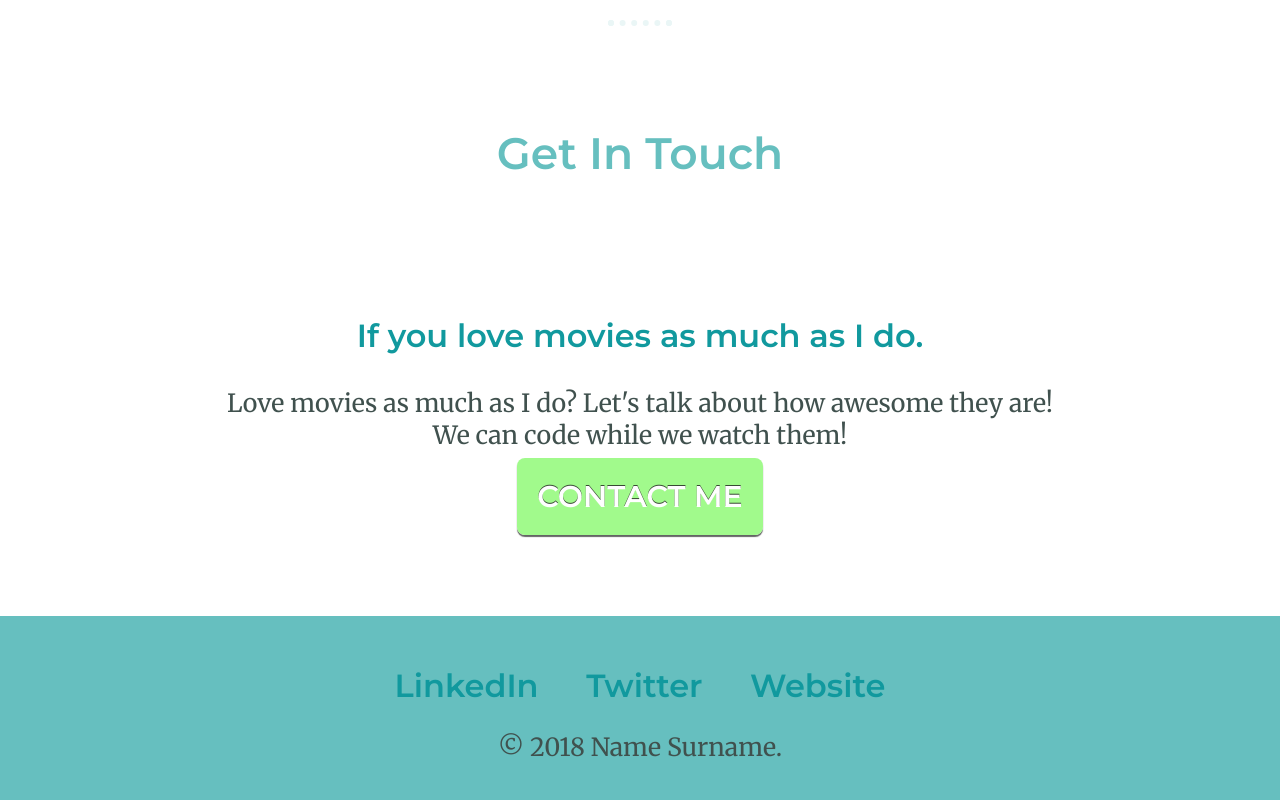
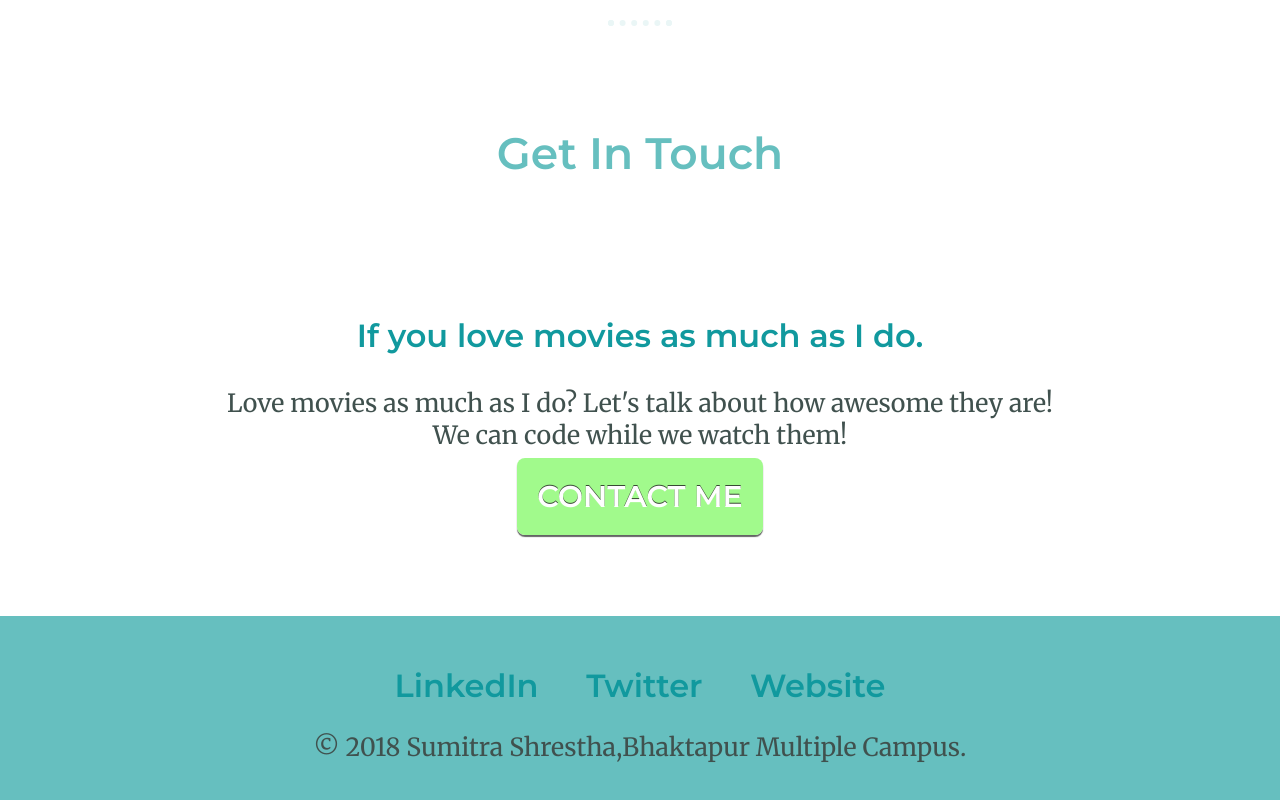
Before and after one commit to sumitra-source/ME, a plain HTML site: page index.html in a window 1280 px wide. Shown: the part 2858-3658 px from the top of the page. Drawn offline with Linux system fonts and the light colour scheme.

Commit message:
Update index.html

```diff
--- a/index.html
+++ b/index.html
@@ -54,7 +54,7 @@
     <a class="footer-link" href="https://www.linkedin.com/">LinkedIn</a>
     <a class="footer-link" href="https://twitter.com/">Twitter</a>
     <a class="footer-link" href="https://www.appbrewery.co/">Website</a>
-    <p>© 2018 Name Surname.</p>
+    <p>© 2018 Sumitra Shrestha,Bhaktapur Multiple Campus.</p>
   </div>
 
 
```
